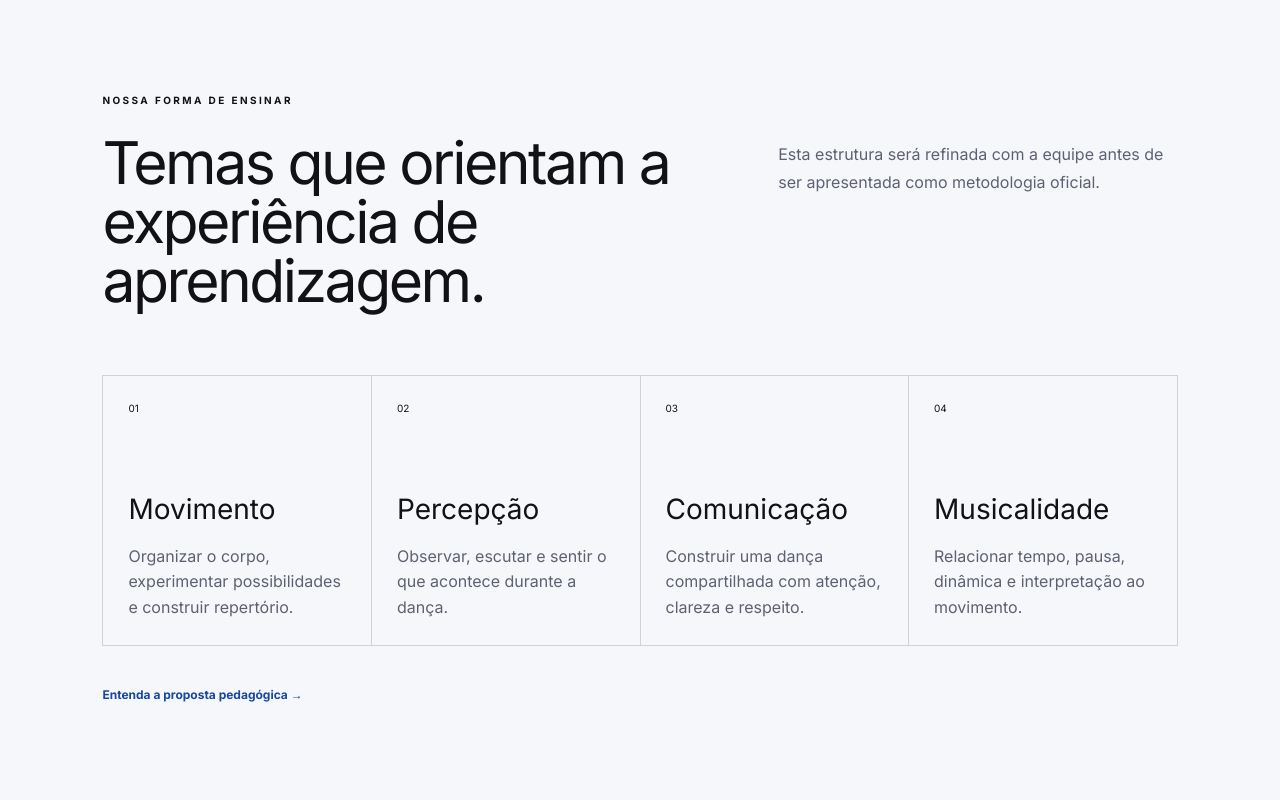
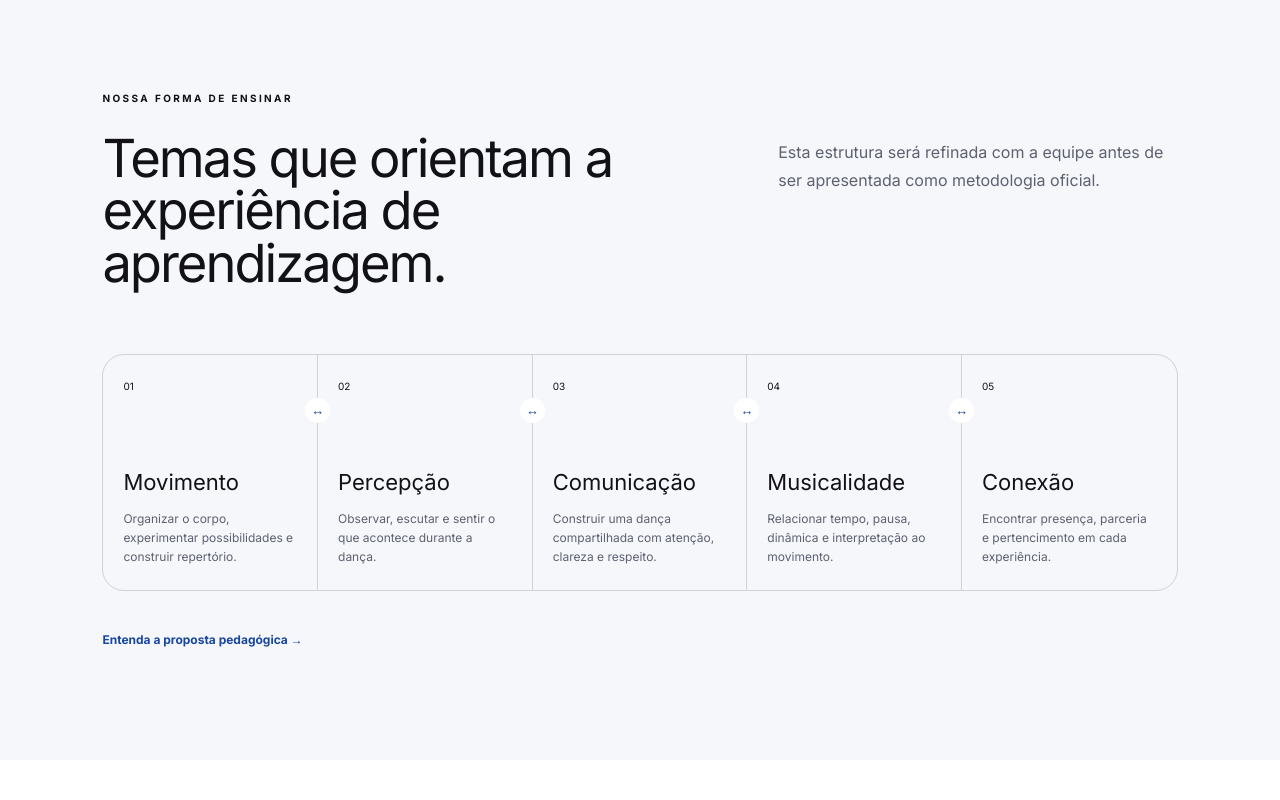
Before and after one commit to leonardodariva/no-ritmo-academia-de-danca, a Next.js app: page / in a window 1280 px wide. Shown: the part 1480-2280 px from the top of the page. Built offline with nearby package versions, Linux system fonts and the light colour scheme; a web font is replaced by a local one.

Commit message:
style: transforma metodologia em trilha de principios

```diff
--- a/app/globals.css
+++ b/app/globals.css
@@ -342,5 +342,9 @@ footer { background:#0b0b0f; color:var(--cream); padding:80px 8vw 25px; }.brand-
 .v4-statement>div { grid-column:2; margin-top:6px; }
 .v4-statement { grid-template-columns:minmax(0,.78fr) minmax(0,1.22fr); }.v4-statement>p { grid-column:1/-1; }.statement-visual { grid-column:1!important; grid-row:2; min-height:380px; margin-top:0!important; position:relative; overflow:hidden; background:url('/images/demo/movimento-detalhe.jpg') center/cover no-repeat; }.statement-visual::after { content:""; position:absolute; inset:0; background:linear-gradient(180deg,transparent 58%,rgba(5,7,14,.52)); }.statement-visual>span { position:absolute; right:16px; bottom:14px; z-index:1; color:#fff; text-transform:uppercase; letter-spacing:1.5px; font-size:8px; }.statement-copy { display:block!important; visibility:visible!important; grid-column:2!important; grid-row:2; min-width:0; margin-top:0!important; align-self:center; padding-left:1vw; color:var(--ink); }.statement-copy h2 { margin:0 0 28px; color:var(--ink); font-size:clamp(38px,4.6vw,68px); line-height:.98; letter-spacing:-2.5px; }.statement-copy p { max-width:440px; color:#565c69; line-height:1.75; }.statement-copy a { display:inline-block; margin-top:20px; color:var(--blue); font-size:12px; font-weight:700; }
 .v4-section-heading>h2,.home-team-heading>h2,.v4-institution h2,.v4-invitation h2 { font-size:clamp(38px,4.6vw,68px); letter-spacing:-2.5px; }
+.v4-section-heading>h2,.home-team-heading>h2,.v4-institution h2,.v4-invitation h2,.v4-statement .statement-copy h2 { font-size:clamp(34px,4.1vw,60px); letter-spacing:-2px; }
+.v4-method-grid { grid-template-columns:repeat(5,1fr); border:1px solid var(--line); border-radius:22px; overflow:hidden; }.v4-method-grid article { min-height:235px; padding:24px 20px; border-right:1px solid var(--line); border-bottom:0; position:relative; }.v4-method-grid article:last-child { border-right:0; }.v4-method-grid article:not(:last-child)::after { content:"↔"; position:absolute; z-index:1; right:-13px; top:43px; width:25px; height:25px; display:grid; place-items:center; color:var(--blue); background:#fff; border-radius:50%; font-size:13px; }.v4-method-grid h3 { margin:auto 0 10px; font-size:22px; }.v4-method-grid p { font-size:12px; }
 @media(max-width:680px){ .v4-section-heading,.home-team-heading { grid-template-columns:1fr; }.v4-section-heading>p,.v4-section-heading>h2,.v4-section-heading>span,.home-team-heading>p,.home-team-heading>h2,.home-team-heading>span { grid-column:1; }.v4-section-heading>span,.home-team-heading>span { margin-top:0; } }
 @media(max-width:680px){ .v4-statement { grid-template-columns:1fr; }.v4-statement>p,.statement-visual,.statement-copy { grid-column:1!important; grid-row:auto; }.statement-visual { min-height:280px; }.statement-copy { padding-left:0; margin-top:28px!important; } }
+@media(max-width:980px){ .v4-method-grid { grid-template-columns:repeat(3,1fr); }.v4-method-grid article:nth-child(3) { border-right:0; }.v4-method-grid article:nth-child(-n+3) { border-bottom:1px solid var(--line); } }
+@media(max-width:680px){ .v4-method-grid { grid-template-columns:1fr 1fr; }.v4-method-grid article:nth-child(3) { border-right:1px solid var(--line); }.v4-method-grid article:nth-child(2n) { border-right:0; }.v4-method-grid article:nth-child(3),.v4-method-grid article:nth-child(4) { border-bottom:1px solid var(--line); }.v4-method-grid article:last-child { grid-column:1/-1; border-right:0; }.v4-method-grid article::after { display:none!important; } }
--- a/app/page.tsx
+++ b/app/page.tsx
@@ -14,6 +14,7 @@ const teachingThemes = [
   ["Percepção", "Observar, escutar e sentir o que acontece durante a dança."],
   ["Comunicação", "Construir uma dança compartilhada com atenção, clareza e respeito."],
   ["Musicalidade", "Relacionar tempo, pausa, dinâmica e interpretação ao movimento."],
+  ["Conexão", "Encontrar presença, parceria e pertencimento em cada experiência."],
 ];
 
 export default function Home() {
```
